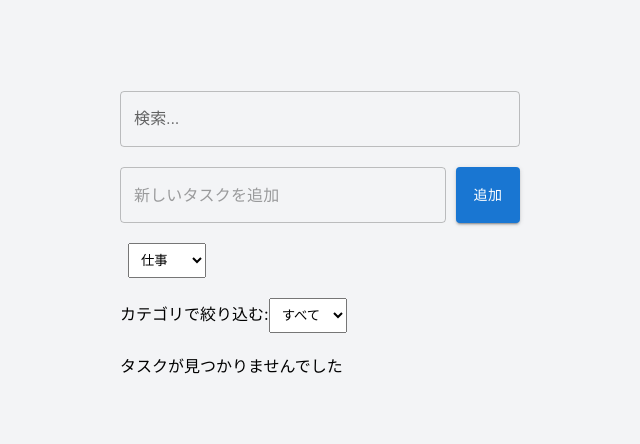
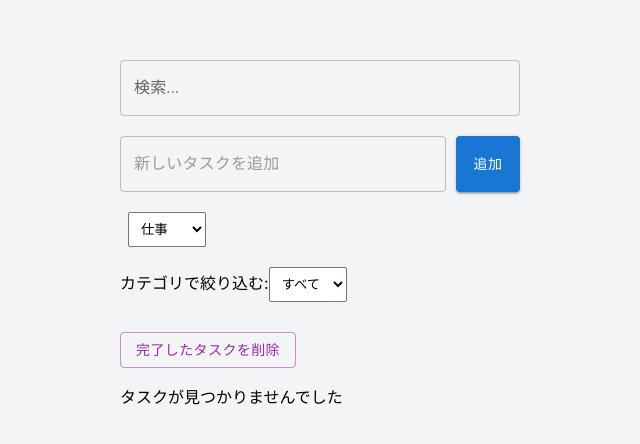
Before and after one commit to kenta1114/my-todo-app, a React (Create React App) app: page / in a window 1280 px wide. Shown: the part 158-602 px from the top of the page, without its empty margins (320-960 px from the left). Built offline with nearby package versions, Linux system fonts and the light colour scheme.

Commit message:
Update TodoList.tsx

```diff
--- a/src/components/TodoList.tsx
+++ b/src/components/TodoList.tsx
@@ -6,6 +6,7 @@ interface Todo {
   id: number;
   text: string;
   category: string;
+  done:boolean;
 }
 
 const TodoList: React.FC = () => {
@@ -39,6 +40,21 @@ const TodoList: React.FC = () => {
     .filter(todo =>
       todo.text.toLowerCase().includes(searchKeyword.toLowerCase())
     );
+
+  const toggleDone=(id:number)=>{
+    setTodos(prev=>
+      prev.map(todo=>
+        todo.id === id ? {...todo, done:!todo.done}:todo
+      )
+    );
+  };
+
+  const clearCompleted = () => {
+    setTodos(prev => prev.filter(todo => !todo.done));
+  };
+
+
+
 
   return (
     <div>
@@ -92,6 +108,16 @@ const TodoList: React.FC = () => {
           </select>
         </div>
 
+        <Button
+          variant="outlined"
+          color="secondary"
+          onClick={clearCompleted}
+          sx={{ marginTop: '10px' }}
+        >
+        完了したタスクを削除
+        </Button>
+
+
         {/* タスクリストの表示 */}
         {filteredTodos.length > 0 ? (
           filteredTodos.map((todo) => (
```
